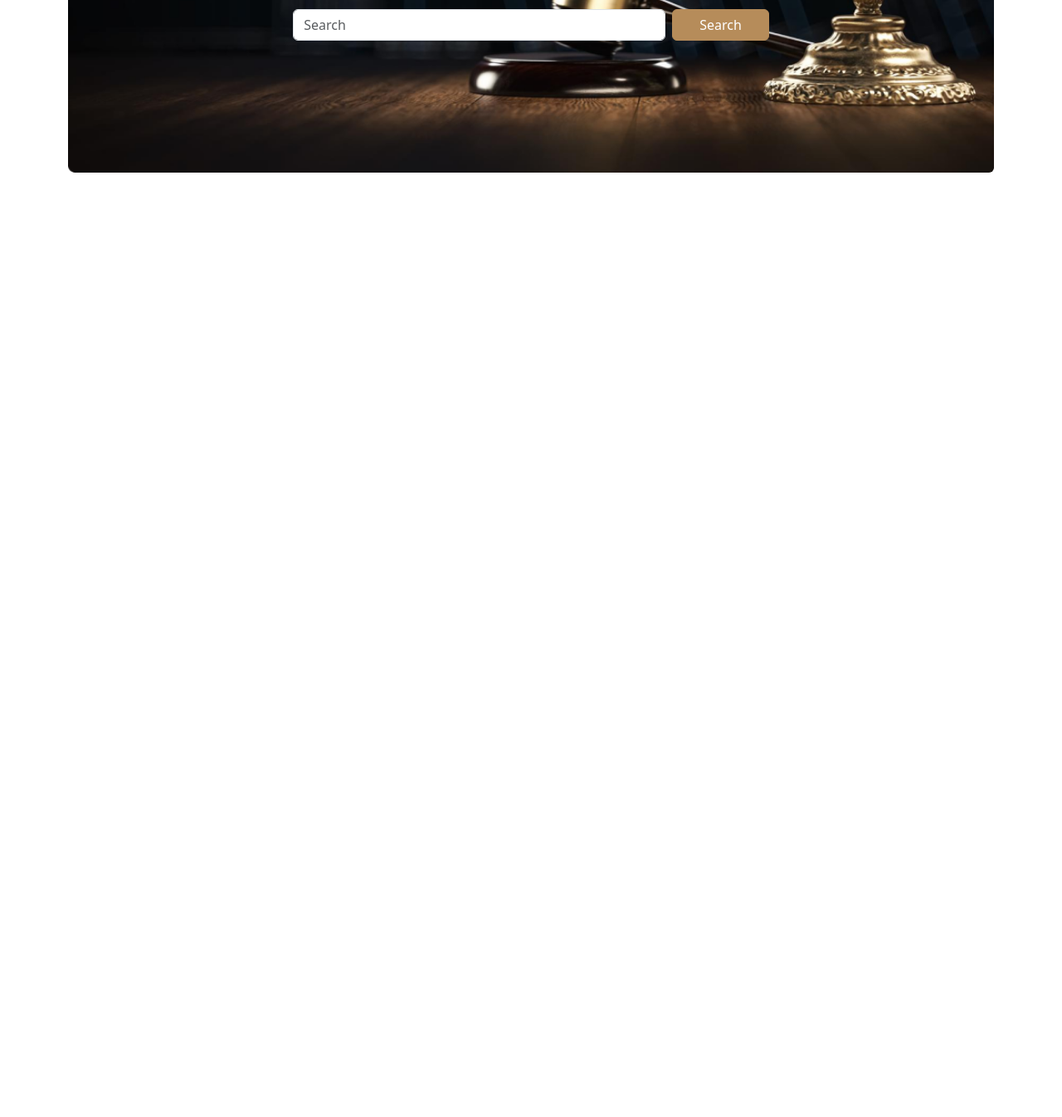
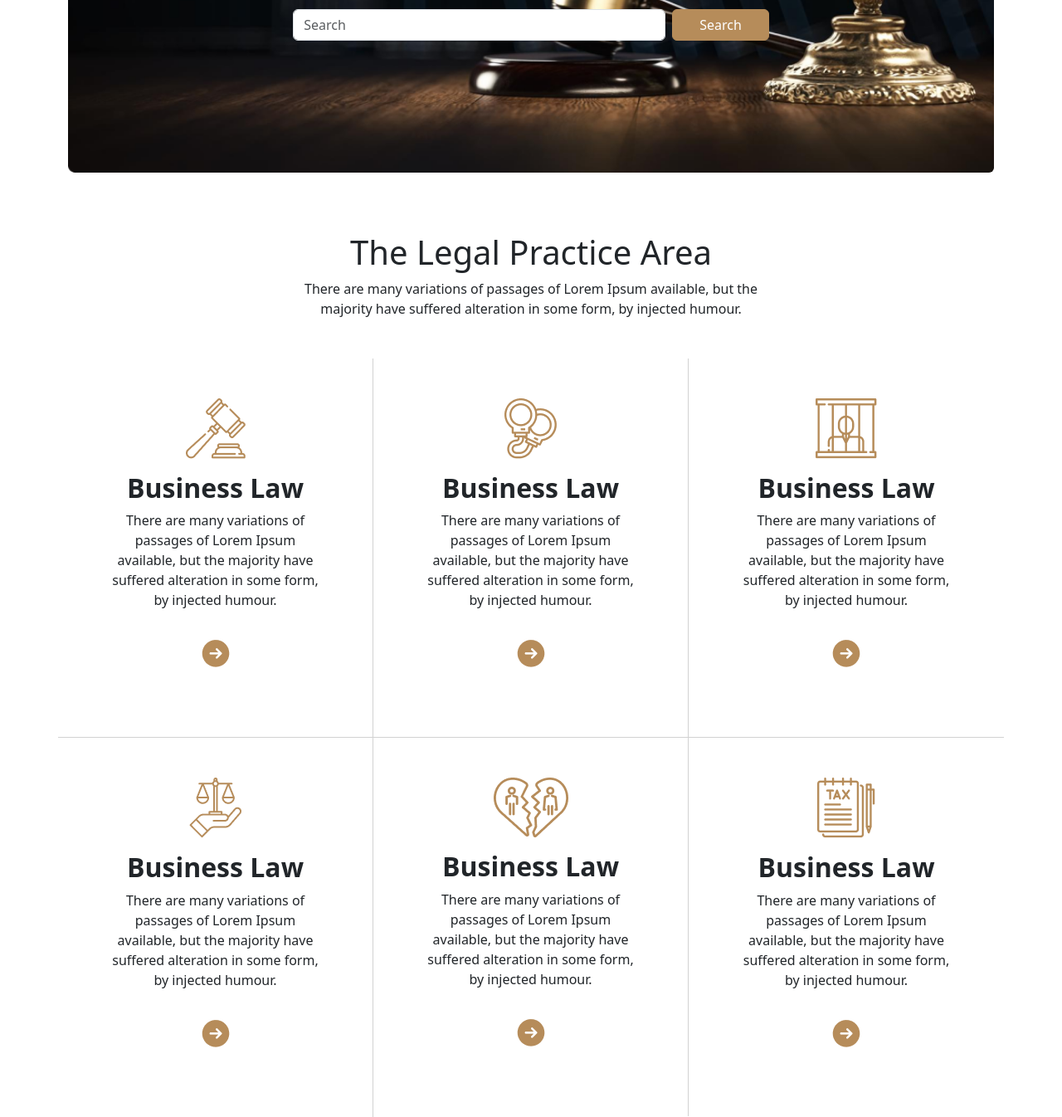
Before and after one commit to Ninjax11000/Assignment_3, a plain HTML site: page index.html in a window 1280 px wide. Shown: the part 560-1906 px from the top of the page at 83% size. Before the commit the page ends 800 px from the top, so only its background shows below. Drawn offline with nearby package versions, Linux system fonts and the light colour scheme.

Commit message:
Added Grids

```diff
--- a/index.html
+++ b/index.html
@@ -59,7 +59,7 @@
           </div>
         </div>
       </nav>
-      <div class="container header-img rounded mt-5 w-100 px-5">
+      <div class="container header-img rounded mt-5 w-100 px-5 mb-3">
           <div class="text-white text-center  d-flex flex-column justify-content-center align-items-center h-100 w-75 mx-auto">
             <h1 id="banner-title">We Provide Effective Legal Solutions</h1>
             <p>There are many variations of passages of Lorem Ipsum available, but the majority have suffered alteration in some form, by injected humour.</p>
@@ -70,6 +70,88 @@
           </div>
       </div>
         </header>
+        <main>
+          <!-- 1st part of main section -->
+          <section class="container text-center mt-5 pt-4 mb-5">
+              <h1>
+                The Legal Practice Area
+              </h1>
+              <p class="w-50 mx-auto">There are many variations of passages of Lorem Ipsum available, but the majority have suffered alteration in some form, by injected humour.</p>
+          </section>
+
+          <!-- cards -->
+
+          <section class="container">
+            <div class="row row-cols-1 row-cols-lg-3" >
+              <div class="col col-mod ">
+                <div class="card text-center py-5 ">
+                  <img class="h-25 mx-auto" src="images/business.png" class="card-img-top" alt="...">
+                  <div class="card-body">
+                    <h5 class="card-title fw-bold fs-2">Business Law</h5>
+                    <p class="card-text w-75 mx-auto">There are many variations of passages of Lorem Ipsum available, but the majority have suffered alteration in some form, by injected humour.</p>
+                    <img class="py-3" src="images/Frame.png" alt="">
+                  </div>
+                </div>
+              </div>
+              <div class="col col-mod ">
+                <div class="card text-center py-5 ">
+                  <img class="h-25 mx-auto" src="images/criminal.png" class="card-img-top" alt="...">
+                  <div class="card-body">
+                    <h5 class="card-title fw-bold fs-2">Business Law</h5>
+                    <p class="card-text w-75 mx-auto">There are many variations of passages of Lorem Ipsum available, but the majority have suffered alteration in some form, by injected humour.</p>
+                    <img class="py-3" src="images/Frame.png" alt="">
+                  </div>
+                </div>
+              </div>
+              <div class="col col-mod ">
+                <div class="card text-center py-5 border-class-1">
+                  <img class="h-25 mx-auto" src="images/child.png" class="card-img-top" alt="...">
+                  <div class="card-body">
+                    <h5 class="card-title fw-bold fs-2">Business Law</h5>
+                    <p class="card-text w-75 mx-auto">There are many variations of passages of Lorem Ipsum available, but the majority have suffered alteration in some form, by injected humour.</p>
+                    <img class="py-3" src="images/Frame.png" alt="">
+                  </div>
+                </div>
+              </div>
+              <div class="col col-mod ">
+                <div class="card text-center py-5 border-class-2">
+                  <img class="h-25 mx-auto" src="images/education.png" class="card-img-top" alt="...">
+                  <div class="card-body">
+                    <h5 class="card-title fw-bold fs-2">Business Law</h5>
+                    <p class="card-text w-75 mx-auto">There are many variations of passages of Lorem Ipsum available, but the majority have suffered alteration in some form, by injected humour.</p>
+                    <img class="py-3" src="images/Frame.png" alt="">
+                  </div>
+                </div>
+              </div>
+              <div class="col col-mod ">
+                <div class="card text-center py-5 border-class-2 ">
+                  <img class="h-25 mx-auto" src="images/divorce.png" class="card-img-top" alt="...">
+                  <div class="card-body">
+                    <h5 class="card-title fw-bold fs-2">Business Law</h5>
+                    <p class="card-text w-75 mx-auto">There are many variations of passages of Lorem Ipsum available, but the majority have suffered alteration in some form, by injected humour.</p>
+                    <img class="py-3" src="images/Frame.png" alt="">
+                  </div>
+                </div>
+              </div>
+              <div class="col col-mod ">
+                <div class="card text-center py-5 border-class-3">
+                  <img class="h-25 mx-auto" src="images/tax.png" class="card-img-top" alt="...">
+                  <div class="card-body">
+                    <h5 class="card-title fw-bold fs-2">Business Law</h5>
+                    <p class="card-text w-75 mx-auto">There are many variations of passages of Lorem Ipsum available, but the majority have suffered alteration in some form, by injected humour.</p>
+                    <img class="py-3" src="images/Frame.png" alt="">
+                  </div>
+                </div>
+              </div>
+
+
+
+
+
+            </div>
+
+          </section>
+        </main>
 
 
     <!-- botstrap js -->
--- a/style.css
+++ b/style.css
@@ -14,3 +14,23 @@
     font-size: 72px;
     font-weight: 800;
 }
+.col-mod{
+    padding: 0;
+    margin-top: 0;
+    border-radius: 0;
+}
+.card{
+    border-radius: 0;
+    border-top: 0;
+    border-left: 0;
+}
+.border-class-1{
+    border-right: 0;
+}
+.border-class-2{
+    border-bottom: 0;
+}
+.border-class-3{
+    border-right: 0;
+    border-bottom: 0;
+}
```
